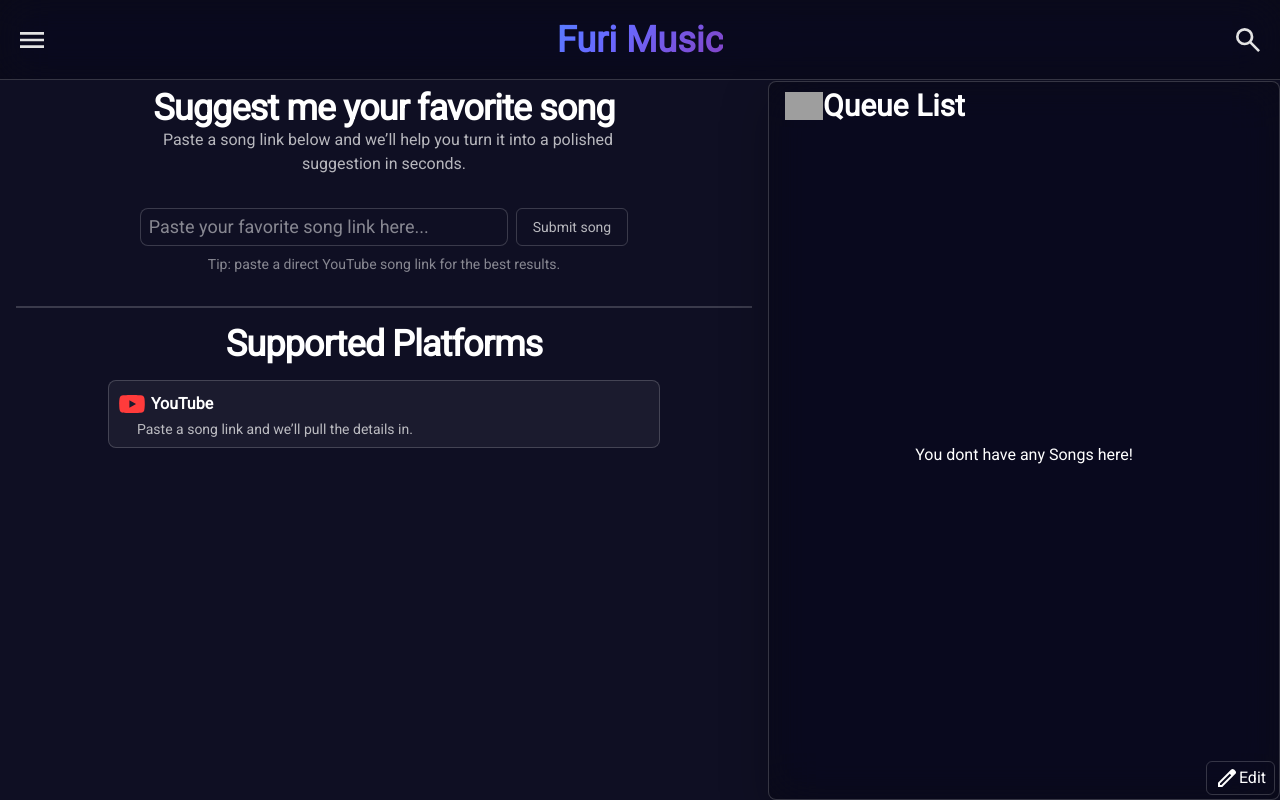
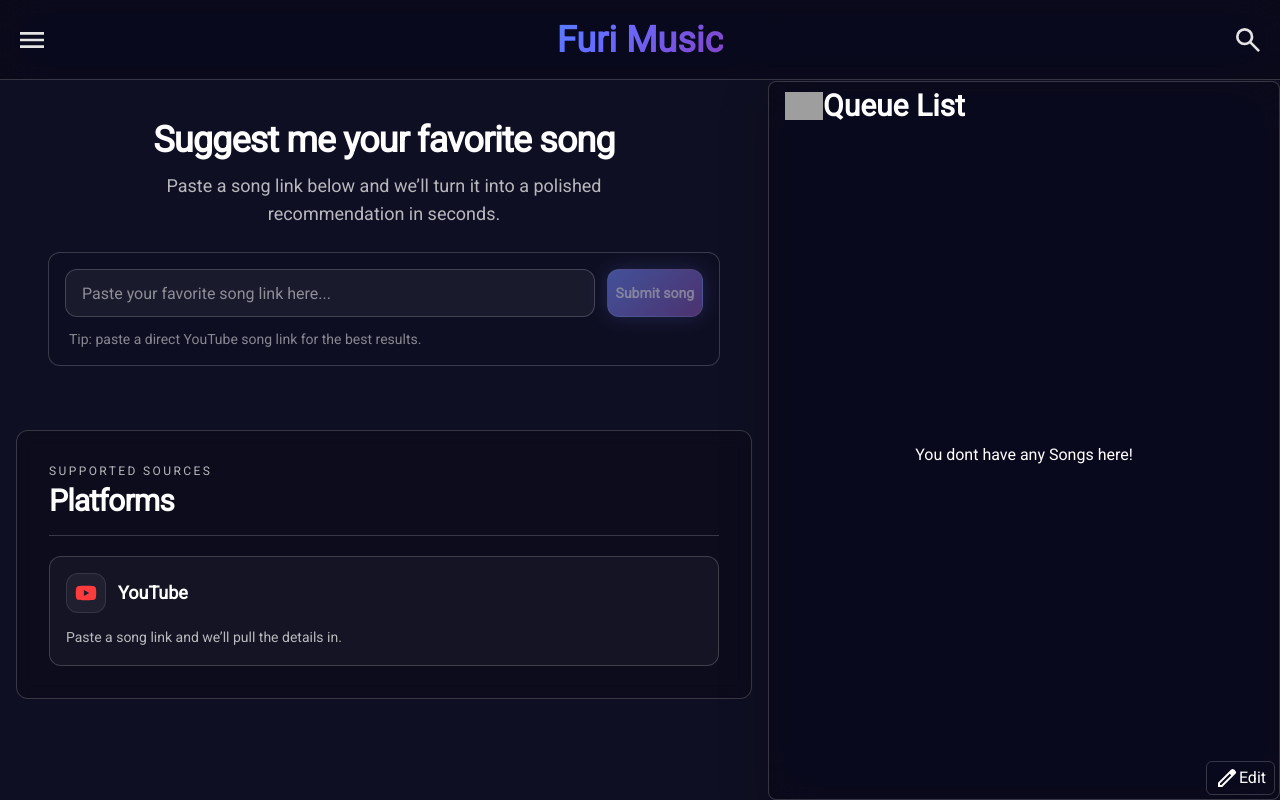
Before and after one commit to Phyzaaan/FuriMusic, a Next.js app: page /suggest in a window 1280 px wide. Built offline with nearby package versions, Linux system fonts and the light colour scheme; grey boxes are pictures that could not be loaded.

Commit message:
Some fixes and improvements to the user exprence

```diff
--- a/app/api/fetchSong/route.ts
+++ b/app/api/fetchSong/route.ts
@@ -65,20 +65,26 @@ export async function POST(req: Request) {
 
         const oneMinuteAgo = new Date(Date.now() - RATE_LIMIT_MS).toISOString();
 
-        const { data: logData } = await supabase
+        const { data: logData, error: logError } = await supabase
             .from("request_log")
-            .select("ip, yt_id")
-            .gte("created_at", oneMinuteAgo);
+            .select("ip, yt_id, created_at")
+            .or(
+                `yt_id.eq."${videoId}",and(ip.eq."${ip}",created_at.gte."${oneMinuteAgo}")`
+            );
 
-        if (logData) {
-            const duplicateVideo = logData.some(x => x.yt_id === videoId);
-            const rateLimited = logData.some(x => x.ip === ip);
+        if (logError) {
+            return NextResponse.json({ error: "Something went wrong." }, { status: 500 });
+        }
 
-            if (duplicateVideo) {
-                return NextResponse.json({ error: "Video is Already Submitted!" }, { status: 400 });
-            } else if (rateLimited) {
-                return NextResponse.json({ error: "Please wait one minute before suggesting another song." }, { status: 400 });
-            }
+        if (logData?.some((x) => x.yt_id === videoId)) {
+            return NextResponse.json({ error: "This Song is Already Submitted!" }, { status: 400 });
+        }
+
+        if (logData?.some((x) => x.ip === ip)) {
+            return NextResponse.json(
+                { error: "Please wait one minute before suggesting another song." },
+                { status: 400 }
+            );
         }
 
         // Video details
--- a/app/api/getUploadUrl/route.ts
+++ b/app/api/getUploadUrl/route.ts
@@ -1,6 +1,7 @@
 import { NextRequest, NextResponse } from "next/server";
 import { createClient } from "@supabase/supabase-js";
 import { sanitizeName } from "@/app/utils/data/data";
+import getVideoId from "@/app/utils/libs/getVideoId";
 
 const supabase = createClient(
   process.env.NEXT_PUBLIC_SUPABASE_URL!,
@@ -9,7 +10,7 @@ const supabase = createClient(
 
 export async function POST(req: NextRequest) {
   try {
-    const { captchaToken, name, extension } = await req.json();
+    const { captchaToken, name, extension, url } = await req.json();
 
     if (!captchaToken) {
       return NextResponse.json(
@@ -42,8 +43,18 @@ export async function POST(req: NextRequest) {
       );
     }
 
+    //get video id from url
+    const videoId = getVideoId(url);
+
+    if (!videoId) {
+      return NextResponse.json(
+        { error: "Invalid YouTube URL" },
+        { status: 400 }
+      );
+    }
+
     // Generate filename
-    const fileName = `${sanitizeName(name)}.${extension ?? "mp3"}`;
+    const fileName = `${sanitizeName(name)}-${videoId}.${extension ?? "mp3"}`;
 
     // Create signed upload URL
     const { data, error } = await supabase.storage
--- a/app/suggest/page.tsx
+++ b/app/suggest/page.tsx
@@ -33,20 +33,12 @@ export default function Home() {
         setShowEditor(true);
         setUrl("");
       } else {
-        const contentType = response.headers.get("content-type");
-
-        if (contentType && contentType.includes("application/json")) {
         const errorData = await response.json();
-          alert(errorData.error || "Something went wrong");
-        } else {
-          const errorText = await response.text();
-          console.error("Server HTML Error:", errorText);
-          alert("Server crashed or returned an invalid response.");
-        }
+        alert(errorData.error || "Failed to fetch song details.");
       }
     } catch (err) {
       console.error(err);
-      alert("Something went wrong while fetching the song.");
+      alert(err instanceof Error ? err.message : "Something went wrong while fetching the song.");
     } finally {
       setLoading(false);
     }
@@ -60,63 +52,81 @@ export default function Home() {
   }
 
   return (
-    <main className="no-scrollbar flex h-full w-full flex-col items-center overflow-y-auto px-4 pb-20 pt-22 gap-8">
-
-      <div className="max-w-lg text-center">
-        <h1 className="text-3xl font-bold tracking-tight text-white sm:text-4xl mb-2">
+    <main className="no-scrollbar flex h-full w-full flex-col items-center gap-8 overflow-y-auto px-4 pb-20 pt-22">
+      <section className="flex w-full max-w-5xl flex-col items-center gap-6 sm:p-8">
+        <div className="flex w-full max-w-2xl flex-col items-center gap-3 text-center">
+          <h1 className="text-3xl font-bold tracking-tight text-white sm:text-4xl">
             Suggest me your favorite song
           </h1>
-        <p className="text-secondary indent-2">
-          Paste a song link below and we’ll help you turn it into a polished suggestion in seconds.
+          <p className="max-w-xl text-base text-secondary sm:text-lg">
+            Paste a song link below and we’ll turn it into a polished recommendation in seconds.
           </p>
         </div>
 
-      <div className="w-full flex flex-col items-center gap-2">
-        <div className="w-full flex items-center justify-center gap-2">
+        <form
+          className="flex w-full max-w-3xl flex-col gap-3 rounded-xl border border-card-border bg-dark-bg/70 p-3 sm:p-4"
+          onSubmit={(e) => {
+            e.preventDefault();
+            void handleUpload();
+          }}
+        >
+          <div className="flex w-full flex-col gap-3 sm:flex-row sm:items-center">
+            <label className="sr-only" htmlFor="song-url">
+              Song URL
+            </label>
             <input
+              id="song-url"
               type="url"
               placeholder="Paste your favorite song link here..."
-            className="w-1/2 rounded-lg border border-card-border bg-dark-bg px-2 py-1 text-lg text-primary transition"
+              className="h-12 w-full rounded-xl border border-card-border bg-white/5 px-4 text-base text-primary outline-none transition placeholder:text-tertiary focus:border-white/30 focus:bg-white/[0.07]"
               onChange={(e) => setUrl(e.target.value)}
               onKeyDown={handleKeyDown}
               value={url}
             />
             <SecondaryBtn
               type="submit"
-            onClick={handleUpload}
               disabled={loading || !url.trim()}
-            className="text-sm py-2 px-4 rounded-lg transition disabled:text-secondary"
+              className="h-10 sm:h-12 whitespace-nowrap rounded-xl border border-white/10 bg-primary-gradient px-2 text-sm font-semibold text-white shadow-[0_0_20px_rgba(102,126,234,0.35)] transition hover:brightness-110 disabled:cursor-not-allowed disabled:opacity-60 disabled:text-secondary"
             >
               {loading ? "Submitting..." : "Submit song"}
             </SecondaryBtn>
           </div>
-        <p className="mt-3 text-sm text-tertiary">
+
+          <p className="px-1 text-sm text-tertiary">
             Tip: paste a direct YouTube song link for the best results.
           </p>
+        </form>
+      </section>
 
+      <section className="flex w-full max-w-5xl flex-col gap-5 rounded-xl border border-card-border bg-card-bg/50 p-6 backdrop-blur-sm sm:p-8">
+        <div className="flex items-center justify-between gap-3 border-b border-card-border pb-4">
+          <div className="flex flex-col gap-1">
+            <p className="text-xs font-medium tracking-[0.2em] text-secondary uppercase">
+              Supported sources
+            </p>
+            <h2 className="text-2xl font-bold tracking-tight text-white sm:text-3xl">
+              Platforms
+            </h2>
+          </div>
         </div>
 
-    <div className="w-full flex flex-col items-center gap-4">
-
-      <div className="w-full border border-card-border" />
-      <h1 className="text-3xl font-bold tracking-tight text-white sm:text-4xl">
-        Supported Platforms
-      </h1>
-      <div className="w-3/4 mt-8 grid gap-4 ">
+        <div className="grid gap-4">
           {platformCards.map((card) => (
-          <div
+            <article
               key={card.name}
-            className="rounded-lg border border-card-border bg-white/5 py-2 px-2 gap-8 transition hover:-translate-y-1 hover:bg-white/10 hover:shadow-lg hover:shadow-white/10"
+              className="group flex flex-col gap-3 rounded-xl border border-card-border bg-white/3 p-4 transition duration-200 hover:-translate-y-1 hover:border-white/20 hover:bg-white/[0.05] hover:shadow-[0_16px_35px_rgba(255,255,255,0.05)]"
             >
-            <div className="w-full flex items-center gap-1">
-              <Image src={card.icon} alt={card.name} width={30} height={30} />
-              <h3 className="mt-3 font-semibold text-white">{card.name}</h3>
+              <div className="flex items-center gap-3">
+                <div className="flex h-10 w-10 items-center justify-center rounded-xl border border-white/10 bg-white/5">
+                  <Image src={card.icon} alt={card.name} width={24} height={24} />
                 </div>
-            <p className="text-sm indent-5 text-secondary">{card.description}</p>
+                <h3 className="text-lg font-semibold text-white">{card.name}</h3>
               </div>
+              <p className="text-sm leading-6 text-secondary">{card.description}</p>
+            </article>
           ))}
         </div>
-    </div>
+      </section>
 
       {(song && showEditor) && <SongEditor Song={song} showEditor={showEditor} setShowEditor={setShowEditor} />}
     </main>
--- a/app/ui/components/Buttons.tsx
+++ b/app/ui/components/Buttons.tsx
@@ -30,7 +30,7 @@ export function SecondaryBtn({
         e.stopPropagation();
         if (onClick) onClick();
       }}
-      className={`bg-bg-card-bg text-primary border-card-border flex cursor-pointer items-center justify-center rounded-md border py-1 px-2 transition-all duration-150 hover:bg-(--primary-from) active:scale-110 ${className}`}
+      className={`bg-bg-card-bg text-primary border-card-border flex cursor-pointer items-center justify-center rounded-md border py-1 px-2 transition-all duration-150 hover:bg-(--primary-from) active:-translate-y-2 ${className}`}
     >
       {icon && <Image src={icon} alt="Play" width={width} height={height} />}
       {children}
--- a/app/utils/data/data.ts
+++ b/app/utils/data/data.ts
@@ -807,11 +807,14 @@ export async function downloadAndUploadSuggestionSong(
       captchaToken,
       name: name,
       extension: "mp3",
+      url: youtubeUrl,
     }),
   });
 
   if (!uploadRes.ok) {
-    throw new Error("Failed to get upload token.");
+    const error = await uploadRes.json().then((res) => res.error || "Failed to get upload token.");
+    window.alert(error);
+    throw new Error(error);
   }
 
   const { token, path } = await uploadRes.json();
@@ -828,7 +831,9 @@ export async function downloadAndUploadSuggestionSong(
   });
 
   if (!downloadRes.ok) {
-    throw new Error("Failed to get download URL.");
+    const error = await downloadRes.json().then((res) => res.error || "Failed to get download URL.");
+    window.alert(error);
+    throw new Error(error);
   }
 
   const { downloadUrl } = await downloadRes.json();
--- a/package.json
+++ b/package.json
@@ -17,7 +17,7 @@
     "react": "19.2.4",
     "react-dom": "19.2.4",
     "react-hook-form": "^7.79.0",
-    "sharp": "^0.35.2"
+    "sharp": "^0.35.5"
   },
   "devDependencies": {
     "@tailwindcss/postcss": "^4",
```
Also changed, not shown: app/suggest/section/SongEditor.tsx (+5 -6 lines), app/ui/components/editor/SongEditorForm.tsx (+114 -45 lines), 1 other file (tests, documents, lock files or other folders). Lines whose indentation alone changed are shown as unchanged.
